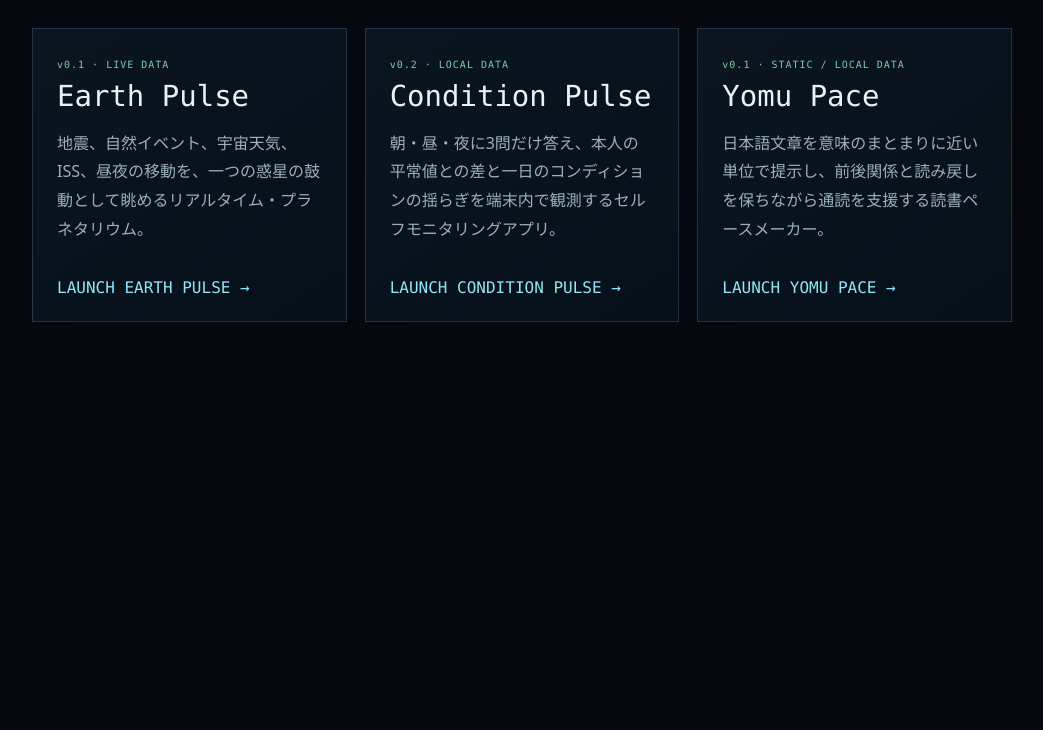
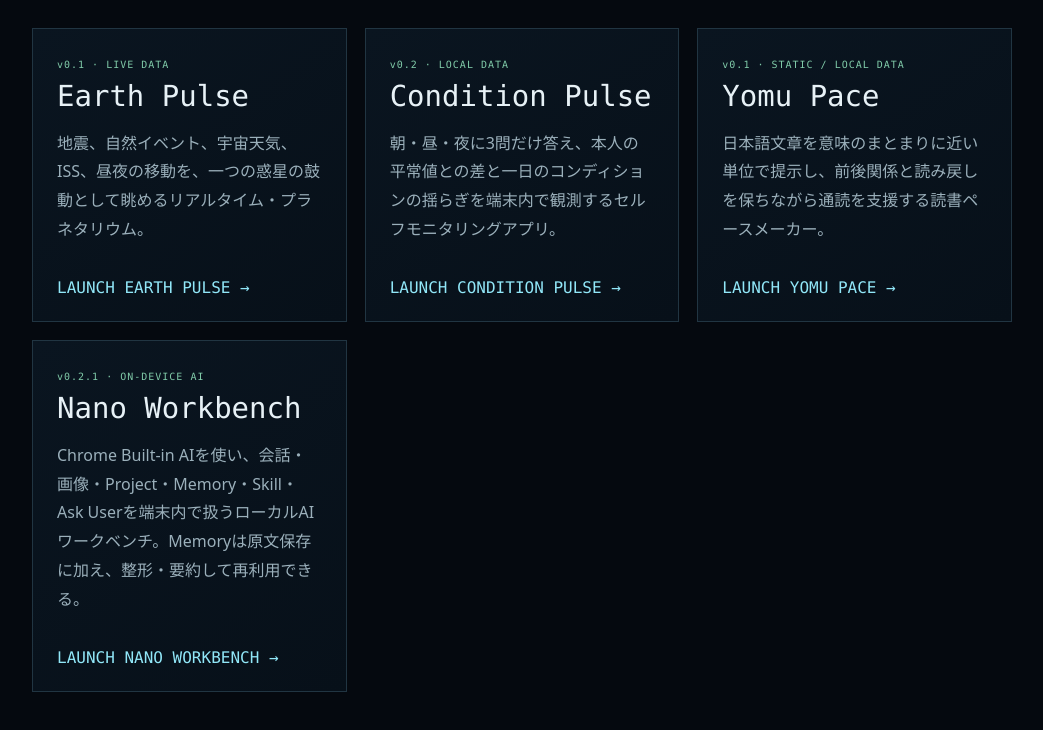
Before and after one commit to rhodanus2179/miscellaneous, a plain HTML site: page index.html in a window 1280 px wide. Shown: the part 250-980 px from the top of the page, without its empty margins (118-1161 px from the left). Before the commit the page ends 800 px from the top, so only its background shows below. Drawn offline with Linux system fonts and the light colour scheme.

Commit message:
docs: add Nano Workbench to root index (#18)

```diff
--- a/index.html
+++ b/index.html
@@ -45,6 +45,12 @@
         <p>日本語文章を意味のまとまりに近い単位で提示し、前後関係と読み戻しを保ちながら通読を支援する読書ペースメーカー。</p>
         <a href="./yomu-pace/">LAUNCH YOMU PACE →</a>
       </article>
+      <article>
+        <span class="status">v0.2.1 · ON-DEVICE AI</span>
+        <h2>Nano Workbench</h2>
+        <p>Chrome Built-in AIを使い、会話・画像・Project・Memory・Skill・Ask Userを端末内で扱うローカルAIワークベンチ。Memoryは原文保存に加え、整形・要約して再利用できる。</p>
+        <a href="./nano-workbench/">LAUNCH NANO WORKBENCH →</a>
+      </article>
     </section>
   </main>
 </body>
```
